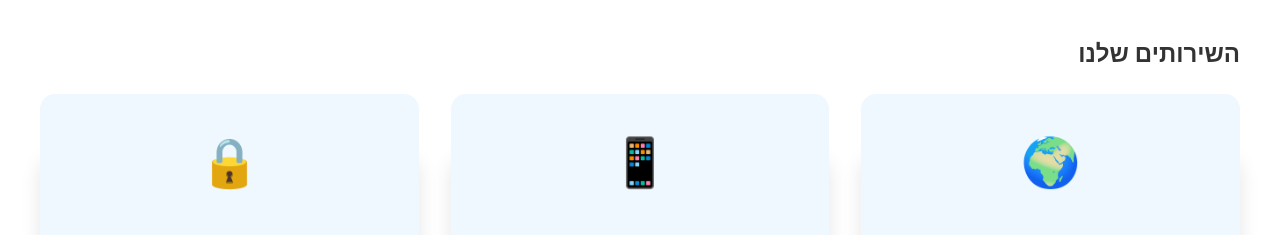
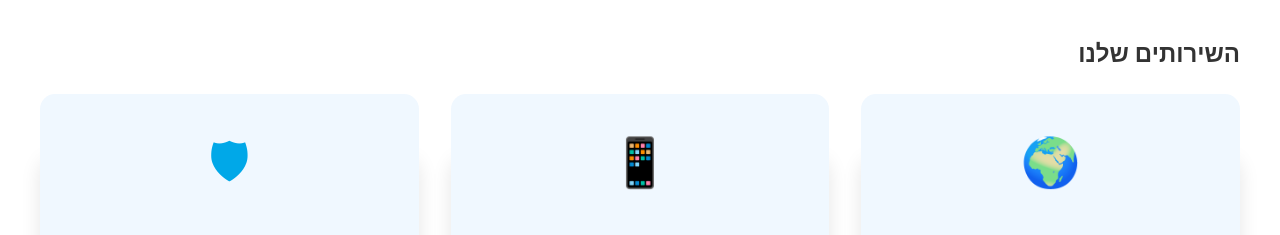
Before and after one commit to ServiceWeb/DigitalSolutions-2024, a plain HTML site: page index.html in a window 1280 px wide. Shown: the part 880-1115 px from the top of the page. Drawn offline with Linux system fonts and the light colour scheme.

Commit message:
Update index.html

```diff
--- a/index.html
+++ b/index.html
@@ -253,7 +253,7 @@
                         <p class="lang-en">We develop unique applications tailored to the specific needs of Florida businesses. From content management systems to booking platforms or management tools - we provide innovative solutions that streamline processes and increase profits.</p>
                     </div>
                     <div class="service-item">
-                        <div class="service-icon">🔒</div>
+                        <div class="service-icon">🛡</div>
                         <h3 class="lang-he">מבדק חדירה (PT)</h3>
                         <h3 class="lang-en">Penetration Testing</h3>
                         <p class="lang-he">מבדק חדירה הוא בדיקה חשובה מאוד שמאפשרת לנו לתקן בעיות אבטחה לפני שגורמים זרים ינצלו אותן. זה כמו לעשות "בדיקת בריאות" למערכת המחשב שלנו.                                                                                                                              </p>
```
